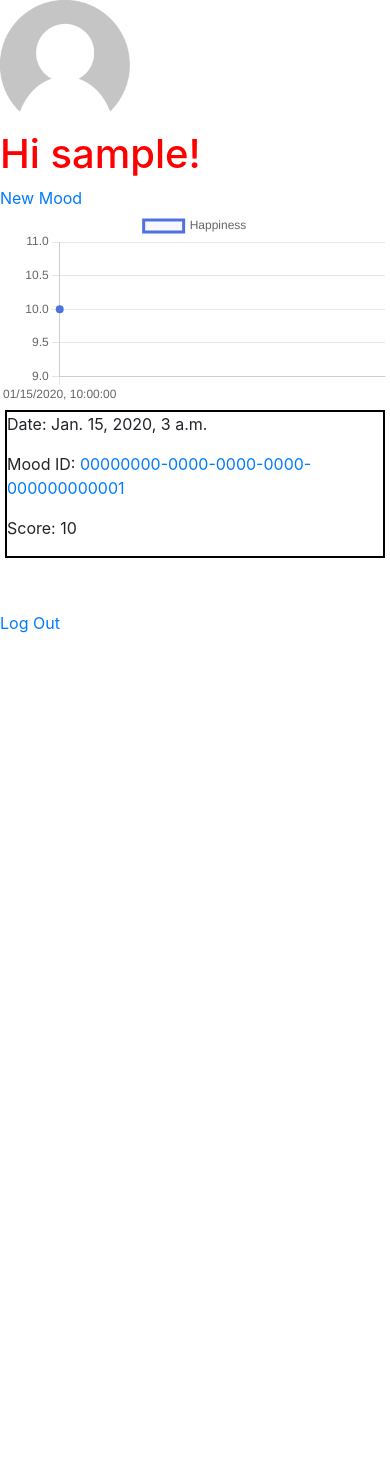
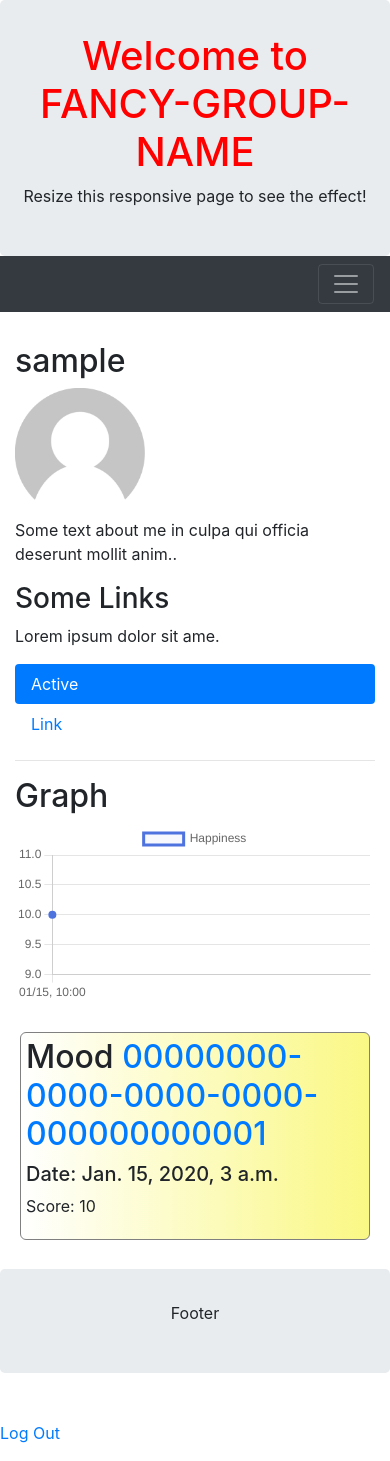
Before and after one commit to CMPUT401F21-Hackathon/Mood-Journal, a Django app: page / in a window 390 px wide. Before the commit the page ends 633 px from the top, so only its background shows below. Run offline with Django 3.2, Linux system fonts and the light colour scheme; a user stored in the database is signed in; tables that the repository leaves empty hold one stand-in row (values such as "Sample post"); some libraries are stand-ins or nearby versions.

Commit message:
Update bootstrap

```diff
--- a/hackathon/mood_journal/static/css/base.css
+++ b/hackathon/mood_journal/static/css/base.css
@@ -6,7 +6,10 @@ h1 {
     color: red;
 }
 
-.mood {
-  border: 2px solid black;
+.mood-box {
+  border: 1px solid grey;
+  background-image: linear-gradient(to right, white, rgba(250, 248, 132));
   margin: 5px;
+  padding: 5px;
+  border-radius: 6px;
 }
--- a/hackathon/mood_journal/templates/mood_journal/home.html
+++ b/hackathon/mood_journal/templates/mood_journal/home.html
@@ -6,13 +6,69 @@
 
 {% block content %}
 {% if user.is_authenticated %}
-  <img src="{% static 'img/generic_profile_picture.PNG' %}" alt="Profile Picture" width="130" height="130"/>
-  <h1>Hi {{ user.username }}!</h1>
-  <a href="{% url 'mood_journal:mood_new' %}">New Mood</a>
 
-  <div class="chart-area">
-    <canvas id="my-chart"></canvas>
+  <div class="jumbotron text-center" style="margin-bottom:0">
+    <h1>Welcome to FANCY-GROUP-NAME</h1>
+    <p>Resize this responsive page to see the effect!</p>
   </div>
+
+  <nav class="navbar navbar-expand-sm bg-dark navbar-dark ">
+    <a class="navbar-brand" href="#"></a>
+    <button class="navbar-toggler" type="button" data-toggle="collapse" data-target="#collapsibleNavbar">
+      <span class="navbar-toggler-icon"></span>
+    </button>
+    <div class="collapse navbar-collapse" id="collapsibleNavbar">
+      <ul class="navbar-nav mx-auto">
+        <li class="nav-item">
+          <a class="nav-link" href="{% url 'mood_journal:mood_new' %}">New Mood</a>
+        </li>
+      </ul>
+    </div>
+  </nav>
+
+  <div class="container" style="margin-top:30px">
+    <div class="row">
+      <div class="col-sm-4">
+        <h2>{{user.username}}</h2>
+        <div class="profile-picture">
+          <img src="{% static 'img/generic_profile_picture.PNG' %}" alt="Profile Picture" width="130" height="130"/>
+        </div>
+        <p>Some text about me in culpa qui officia deserunt mollit anim..</p>
+        <h3>Some Links</h3>
+        <p>Lorem ipsum dolor sit ame.</p>
+        <ul class="nav nav-pills flex-column">
+          <li class="nav-item">
+            <a class="nav-link active" href="#">Active</a>
+          </li>
+          <li class="nav-item">
+            <a class="nav-link" href="#">Link</a>
+          </li>
+        </ul>
+        <hr class="d-sm-none">
+      </div>
+      <div class="col-sm-8">
+        <h2>Graph</h2>
+        <div class="chart-area">
+          <canvas id="my-chart"></canvas>
+        </div>
+        <br>
+
+        {% for mood in moods %}
+        <div class="mood-box">
+          <h2>Mood <a href="/mood/{{mood.id}}/">{{mood.id}}</a></h2>
+          <h5>Date: {{mood.timestamp}}</h5>
+          <p>Score: {{mood.score}}</p>
+        </div>
+          <br>
+        {% endfor %}
+      </div>
+    </div>
+  </div>
+
+  <div class="jumbotron text-center" style="margin-bottom:0">
+    <p>Footer</p>
+  </div>
+
 
   <script language="JavaScript">
     var config = {
@@ -46,16 +102,6 @@
     };
   </script>
 
-  <div id="moods">
-    {% for mood in moods %}
-    <div class="mood">
-      <p>Date: {{mood.timestamp}}</p>
-      <p>Mood ID:<a href="/mood/{{mood.id}}/"> {{mood.id}}</a></p>
-      <p>Score: {{mood.score}}</p>
-    </div>
-    {% endfor %}
-  </div>
-
   <br></br>
   <p><a href="{% url 'logout' %}">Log Out</a></p>
 {% else %}
--- a/hackathon/mood_journal/views.py
+++ b/hackathon/mood_journal/views.py
@@ -14,7 +14,7 @@ def home(request):
     labels = []
     data = []
     for mood in moods_r:
-        labels.append(mood.timestamp.strftime("%m/%d/%Y, %H:%M:%S"))
+        labels.append(mood.timestamp.strftime("%m/%d, %H:%M"))
         data.append(mood.score)
     context = {
         'moods': moods,
```
